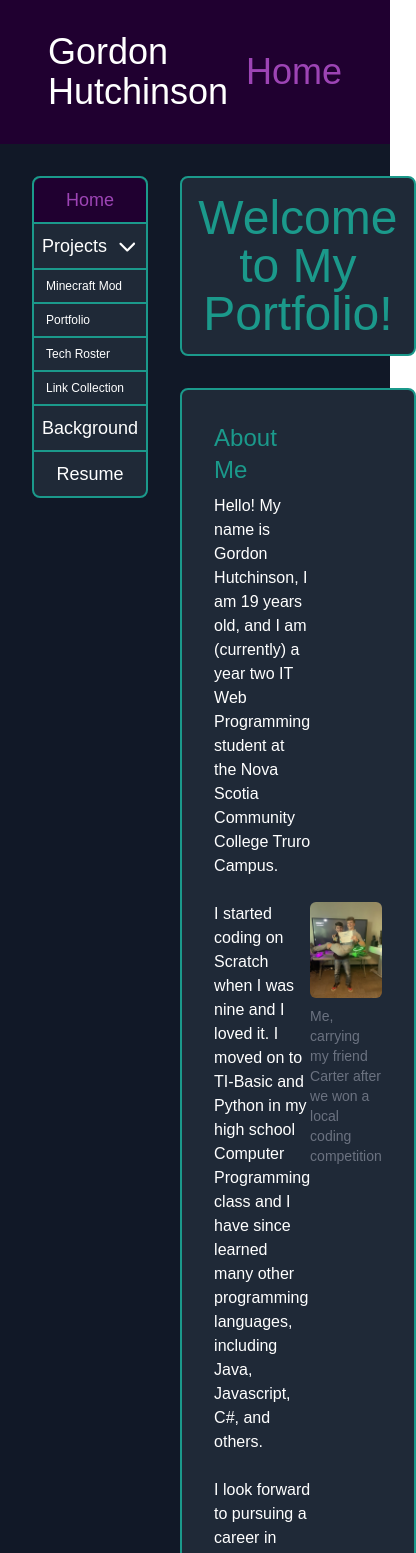
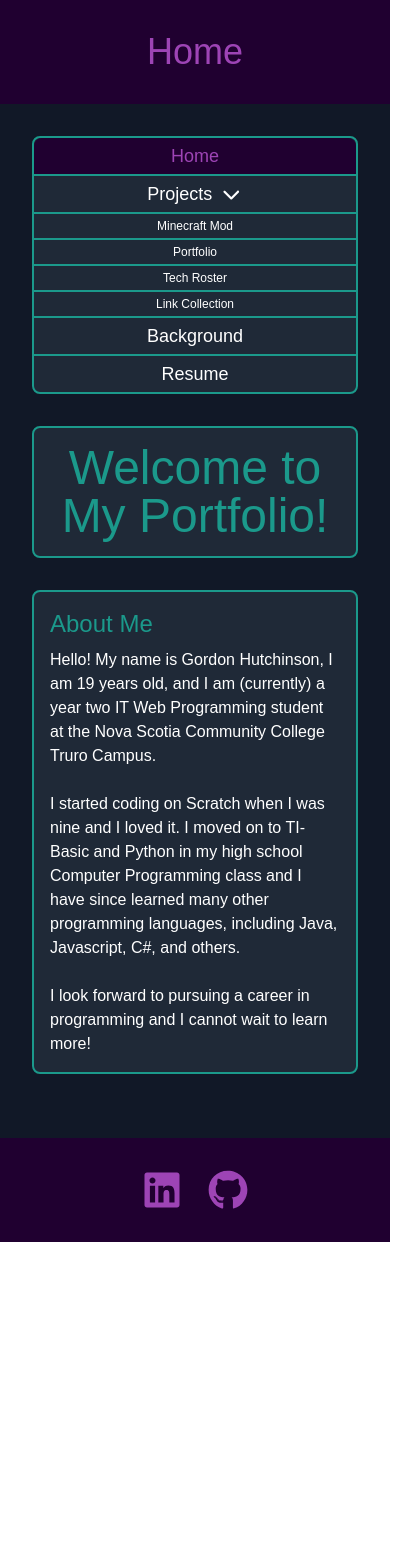
Before and after one commit to Algebarnacle/portfolio, a Next.js app: page / in a window 390 px wide. Shown: the top 1553 px of the page, 416 px wide, since content can reach past the window. After the commit the page ends 1242 px from the top, so only its background shows below. Built offline with nearby package versions, Linux system fonts and the light colour scheme; a web font is replaced by a local one.

Commit message:
Added responsiveness

```diff
--- a/src/app/page.tsx
+++ b/src/app/page.tsx
@@ -14,7 +14,7 @@ export default function Home() {
   return (
     <div className={`flex flex-col ${portfolio_font.className}`}>
       <Header title={PAGE_TITLE} />
-      <div className="flex flex-row bg-gray-900 p-8">
+      <div className="flex flex-col small:flex-row bg-gray-900 p-8">
         <Navigation page={PAGE_TITLE} />
         <HomeContent />
       </div>
--- a/src/app/projects/page.tsx
+++ b/src/app/projects/page.tsx
@@ -14,7 +14,7 @@ export default function Projects() {
     return (
         <div className={`flex flex-col ${portfolio_font.className}`}>
             <Header title={PAGE_TITLE} />
-            <div className="flex flex-row bg-gray-900 p-8">
+            <div className="flex flex-col small:flex-row bg-gray-900 p-8">
                 <Navigation page={PAGE_TITLE} />
                 <ProjectsContent />
             </div>
--- a/src/components/Content.tsx
+++ b/src/components/Content.tsx
@@ -9,11 +9,11 @@ export default function HomeContent() {
                 <div className="text-5xl text-accent align-middle text-center">Welcome to My Portfolio!</div>
             </div>
             <div
-            className="bg-gray-800 text-white text-base flex flex-row border-2 border-accent rounded-lg justify-between w-full mb-8 items-center"
+            className="bg-gray-800 text-white text-base flex flex-row border-2 border-accent rounded-lg justify-center large:justify-between w-full mb-8 items-center"
             >
-                <div className="flex flex-col ml-8 my-8">
+                <div className="flex flex-col m-4 large:m-0 large:ml-8 large:my-8">
                     <div className="text-2xl text-accent">About Me</div>
-                    <div className="mt-2 max-w-lg">
+                    <div className="mt-2 max-w-sm large:max-w-lg">
                         Hello! My name is Gordon Hutchinson, I am 19 years old, and I am (currently) a year two IT Web Programming student at
                         the Nova Scotia Community College Truro Campus. <br /><br />
                         I started coding on Scratch when I was nine and I loved it. I moved on to TI-Basic and Python in my
@@ -22,7 +22,7 @@ export default function HomeContent() {
                         I look forward to pursuing a career in programming and I cannot wait to learn more!
                     </div>
                 </div>
-                <div className="mr-8 flex flex-col gap-2">
+                <div className="mr-8 flex-col gap-2 hidden large:flex">
                     <Image className="rounded-md" src={"/images/carter-and-i.jpg"} width={210} height={280} alt="Myself holding my friend and classmate Carter" />
                     <div className="text-gray-500 text-sm font-normal text-wrap max-w-52">Me, carrying my friend Carter after we won a local coding competition</div>
                 </div>
@@ -92,15 +92,15 @@ export function ProjectsContent() {
 function Project({imageSrc, description, title, height, width, alt}:{imageSrc:string, description:string, title:string, height:number, width:number, alt:string}) {
     return (
         <div
-            className="bg-gray-800 text-white text-base flex flex-row border-2 border-accent rounded-lg justify-between w-full mb-8 items-center"
+            className="bg-gray-800 text-white text-base medium:text-sm large:text-base flex flex-row border-2 border-accent rounded-lg justify-center medium:justify-between w-full mb-8 items-center"
             >
-                <div className="flex flex-col ml-8 my-8">
+                <div className="flex flex-col m-4 small:m-0 small:ml-8 small:my-8">
                     <div className="text-2xl text-accent">{title}</div>
-                    <div className="mt-2 max-w-lg">
+                    <div className="mt-2 max-w-sm medium:max-w-xs large:max-w-lg">
                         {description}
                     </div>
                 </div>
-                <div className="mr-8 my-8">
+                <div className="mr-8 my-8 hidden medium:block">
                     <Image src={`/images/` + imageSrc} width={250} height={250 * height / width} alt={alt} className="rounded-md" />
                 </div>
             </div>
--- a/src/components/Footer.tsx
+++ b/src/components/Footer.tsx
@@ -9,12 +9,12 @@ export default function Footer() {
     const DATE_STRING:string = "December, 2024"
 
     return (
-        <div className="bg-primary w-full flex flex-row items-center justify-between py-8 px-12 text-secondary">
+        <div className="bg-primary w-full flex flex-row items-center justify-center ex-small:justify-between py-8 px-12 text-secondary">
             <div className="text-xl flex flex-row gap-4">
                 <FontAwesomeIcon icon={faLinkedin} className="fa-fw cursor-pointer" size="2x" />
                 <FontAwesomeIcon icon={faGithub} className="fa-fw cursor-pointer" size="2x" />
             </div>
-            <div className="text-xl flex flex-col items-end">
+            <div className="text-xl flex-col items-end hidden ex-small:flex">
                 <div>{FULL_NAME}</div>
                 <div>{DATE_STRING}</div>
             </div>
--- a/src/components/Header.tsx
+++ b/src/components/Header.tsx
@@ -4,8 +4,8 @@ export default function Header({title}:{title:string}) {
     const FULL_NAME:string = "Gordon Hutchinson";
 
     return (
-        <div className="bg-primary w-full flex flex-row items-center justify-between py-8 px-12">
-            <div className="text-4xl text-white">{FULL_NAME}</div>
+        <div className="bg-primary w-full flex flex-row items-center justify-center small:justify-between py-8 px-12">
+            <div className="text-4xl text-white hidden small:block">{FULL_NAME}</div>
             <div className="text-4xl text-secondary">{title}</div>
         </div>
     );
--- a/src/components/Navigation.tsx
+++ b/src/components/Navigation.tsx
@@ -6,7 +6,7 @@ export default function Navigation({page}:{page:string}) {
 
     return (
         <div
-        className="bg-gray-800 text-white text-lg flex flex-col border-2 border-accent rounded-lg justify-start size-auto mr-8 items-center h-fit"
+        className="bg-gray-800 text-white text-lg flex flex-col border-2 border-accent rounded-lg justify-start size-auto mb-8 small:mr-8 small:mb-0 small:justify-evenly items-center h-fit"
         >
             <NavItem name="Home" selected={page == "Home"} classes="rounded-t-lg" />
             <NavDropdown name="Projects" selected={page == "Projects"} classes="" />
@@ -20,7 +20,7 @@ export default function Navigation({page}:{page:string}) {
 function NavItem({name, selected, classes}:{name:string, selected:boolean, classes:string}) {
 
     return (
-        <div className={`${selected ? "bg-primary text-secondary cursor-default" : "text-white hover:bg-primary cursor-pointer"} border-b-2 border-accent p-2 w-full text-center ${classes}`}>
+        <div className={`${selected ? "bg-primary text-secondary cursor-default" : "text-white hover:bg-primary cursor-pointer"} border-b-2 border-accent p-1 small:p-2 w-full text-center ${classes}`}>
             {name}
         </div>
     );
@@ -30,15 +30,15 @@ function NavDropdown({name, selected, classes}:{name:string, selected:boolean, c
 
     return (
         <div className="w-full">
-            <div className={`${selected ? "bg-primary text-secondary cursor-default" : "text-white hover:bg-primary cursor-pointer"} border-b-2 border-accent p-2 w-full text-center flex flex-row justify-between items-center ${classes}`}>
+            <div className={`${selected ? "bg-primary text-secondary cursor-default" : "text-white hover:bg-primary cursor-pointer"} border-b-2 border-accent p-1 small:p-2 w-full text-center flex flex-row gap-2 small:gap-0 justify-center small:justify-between items-center ${classes}`}>
                 <div>{name}</div>
                 <FontAwesomeIcon icon={selected ? faChevronUp : faChevronDown} className="fa-fw" size="1x"/>
             </div>
-            <div className="flex flex-col justify-start m-0">
-                <NavItem name="Minecraft Mod" selected={false} classes="text-xs p-1 pl-3 text-start" />
-                <NavItem name="Portfolio" selected={false} classes="text-xs p-1 pl-3 text-start" />
-                <NavItem name="Tech Roster" selected={false} classes="text-xs p-1 pl-3 text-start" />
-                <NavItem name="Link Collection" selected={false} classes="text-xs p-1 pl-3 text-start" />
+            <div className="flex flex-col justify-center items-center small:justify-start m-0">
+                <NavItem name="Minecraft Mod" selected={false} classes="text-xs small:p-1 small:pl-4 small:text-start" />
+                <NavItem name="Portfolio" selected={false} classes="text-xs small:p-1 small:pl-4 small:text-start" />
+                <NavItem name="Tech Roster" selected={false} classes="text-xs small:p-1 small:pl-4 small:text-start" />
+                <NavItem name="Link Collection" selected={false} classes="text-xs small:p-1 small:pl-4 small:text-start" />
             </div>
         </div>
     );
--- a/tailwind.config.ts
+++ b/tailwind.config.ts
@@ -7,6 +7,12 @@ const config: Config = {
     "./src/app/**/*.{js,ts,jsx,tsx,mdx}",
   ],
   theme: {
+    screens: {
+      "ex-small": "520px",
+      "small": "660px",
+      "medium": "870px",
+      "large": "1020px"
+    },
     extend: {
       colors: {
         "primary": "#200030",
```
